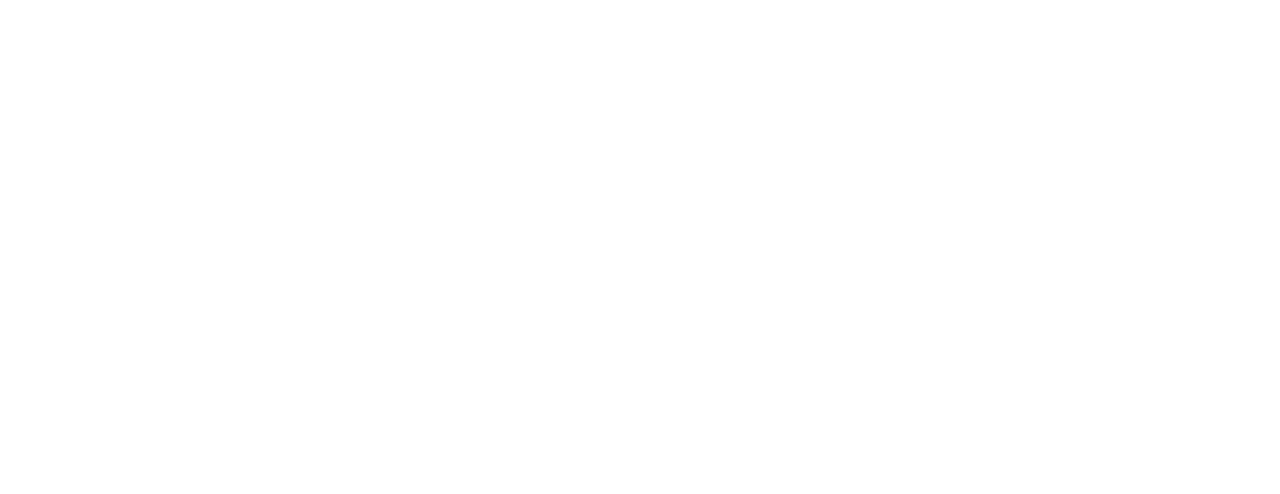
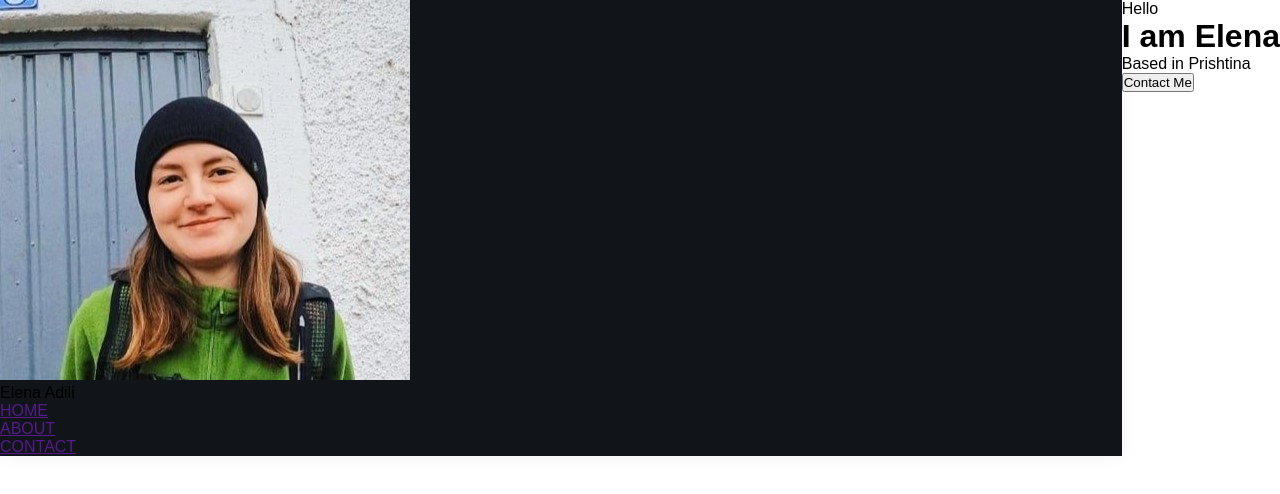
Before and after one commit to ElenaAdili/portofolio, a plain HTML site: page index.html in a window 1280 px wide. Drawn offline with Linux system fonts and the light colour scheme.

Commit message:
stilizimi

```diff
--- a/index.html
+++ b/index.html
@@ -5,8 +5,31 @@
     <meta http-equiv="X-UA-Compatible" content="IE=edge">
     <meta name="viewport" content="width=device-width, initial-scale=1.0">
     <title>Elena's Portfolio</title>
+    <link rel="stylesheet" href="style.css">
 </head>
 <body>
+    <div class="left-side">
+        <div class="avatar">
+            <img src="elena.jpg" alt="Elena">
+            <p>Elena Adili</p>
+        </div>
 
+    <nav>
+        <ul>
+            <a href=""><li>HOME</li></a>
+            <a href=""><li>ABOUT</li></a>
+            <a href=""><li>CONTACT</li></a>
+        </ul>
+    </nav>
+ </div>
+
+ <div class="right-side">
+    <div class="content">
+        <p>Hello</p>
+        <h1>I am Elena <span></span></h1>
+        <p>Based in Prishtina</p>
+        <button>Contact Me</button>
+    </div>
+ </div>
 </body>
 </html>
--- /dev/null
+++ b/style.css
@@ -0,0 +1,22 @@
+*{
+    padding: 0;
+    margin: 0;
+    box-sizing: border-box;
+}
+
+body{
+    font-family: sans-serif;
+    display: flex;
+    justify-content: center;
+    height: 100%;
+    width: 100%;
+    overflow: hidden;
+}
+
+.left-side{
+    flex: 2;
+    position: relative;
+    background: #111418;
+    border-right:1px solid rgba(0,0,0,0,07);
+    box-shadow: 0 0 15px rgba(0,0,0,0.065);
+}
```
